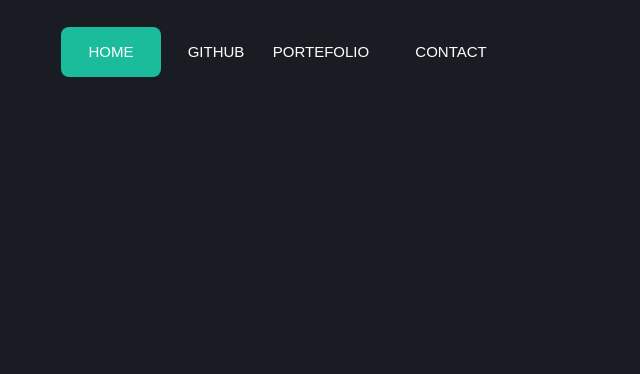
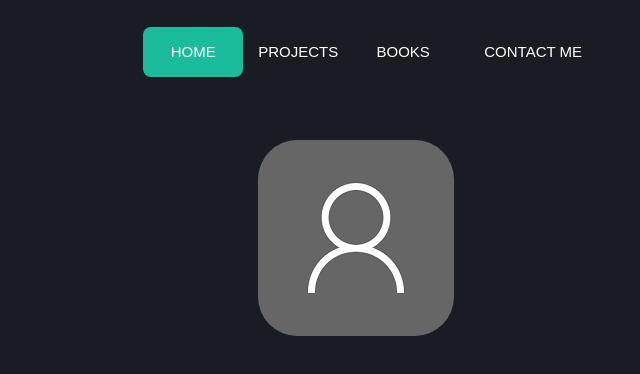
Before and after one commit to Markopolo619/Personal-Website, a plain HTML site: page src/index.html in a window 1280 px wide. Shown: the whole page, without its empty margins (284-924 px from the left). Drawn offline with Linux system fonts and the light colour scheme.

Commit message:
Centerd the nav bar and added a profile pic

```diff
--- a/src/index.css
+++ b/src/index.css
@@ -5,6 +5,10 @@ nav {
 	height: 50px;
 	border-radius: 8px;
 	font-size: 0;
+}
+#nav{
+	padding-bottom: 5%;
+	padding-left: 13%;
 }
 nav a {
 	line-height: 50px;
@@ -96,3 +100,10 @@ p {
 span {
     color: #2BD6B4;
 }
+.profile, #profile{
+  position: relative;
+  display: block;
+  margin-left: auto;
+  margin-right: auto;
+  border-radius: 20%;
+}
--- a/src/index.html
+++ b/src/index.html
@@ -11,11 +11,12 @@
     <div id="nav">
     <nav>
         <a href="#">Home</a>
-        <a href="https://www.github.com/job-madi">Github</a>
-        <a href="#">Portefolio</a>
-        <a href="#">Contact</a>
+        <a href="https://www.github.com/job-madi">Projects</a>
+        <a href="#">Books</a>
+        <a href="#">Contact Me</a>
         <div class="animation start-home"></div>
     </nav>
 </div>
+<div class="profile"><img id="profile" src="/images/place holder.png" alt="Job Madi"></div>
 </body>
 </html>
```
